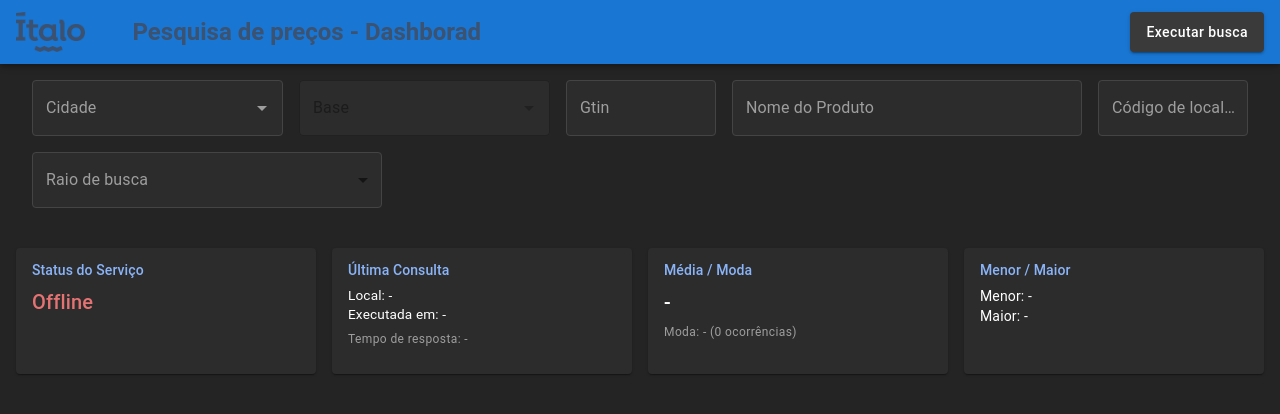
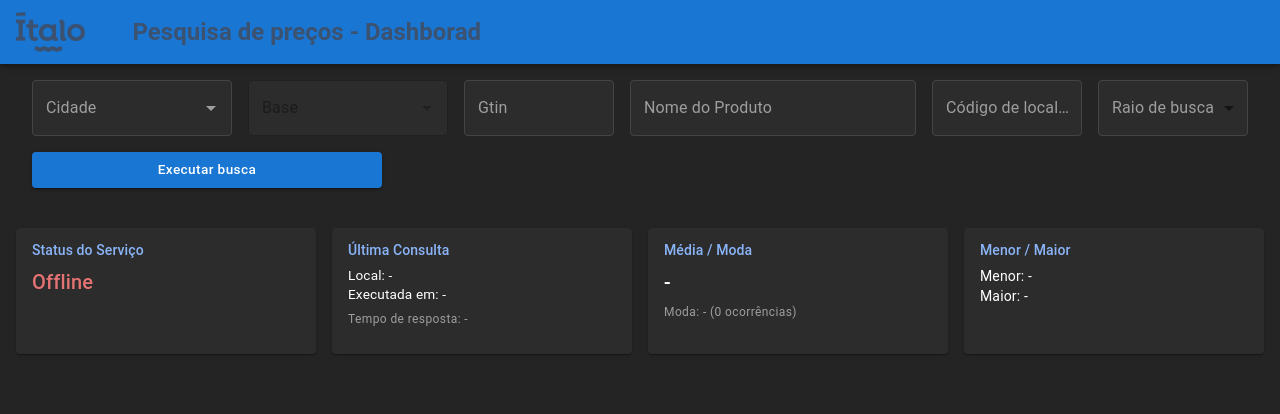
Before and after one commit to Grupo-Italo/Menor-Preco, a React (Vite) app: page / in a window 1280 px wide. Shown: the top 414 px of the page. Built offline with nearby package versions, Linux system fonts and the light colour scheme; no server answers.

Commit message:
modificado layput

```diff
--- a/src/components/Header.jsx
+++ b/src/components/Header.jsx
@@ -3,7 +3,6 @@ import Box from '@mui/material/Box';
 import Toolbar from '@mui/material/Toolbar';
 import Typography from '@mui/material/Typography';
 import Container from '@mui/material/Container';
-import { Button } from '@mui/material';
 
 export function Header() {
 
@@ -33,19 +32,6 @@ export function Header() {
                         Pesquisa de preços - Dashborad
                     </Typography>
                     <Box sx={{ flexGrow: 1 }} />
-                    <Button
-                        variant="contained"
-                        onClick={() => window.dispatchEvent(new CustomEvent('executarBusca'))}
-                        sx={{
-                            backgroundColor: '#3a3a3a',
-                            color: 'white',
-                            textTransform: 'none',
-                            '&:hover': { backgroundColor: '#323232' },
-                            height: 40,
-                        }}
-                    >
-                        Executar busca
-                    </Button>
                 </Toolbar>
             </Container>
         </AppBar>
--- a/src/components/Search.jsx
+++ b/src/components/Search.jsx
@@ -1,10 +1,10 @@
 import TextField from '@mui/material/TextField';
 import Autocomplete from '@mui/material/Autocomplete';
 import MenuItem from '@mui/material/MenuItem';
-import { Box, Snackbar, Alert, Backdrop, CircularProgress } from '@mui/material';
+import { Box, Snackbar, Alert, Backdrop, CircularProgress, Button } from '@mui/material';
 import { useState, useEffect } from 'react';
 import { useApi } from '../hooks/useApi';
-import { inputStyles, autocompleteStyles, readOnlyInputStyles, largeInputStyles, smallInputStyles, loadingStyles } from '../styles/inputStyles';
+import { inputStyles, readOnlyInputStyles, largeInputStyles, smallInputStyles, loadingStyles, buttonSearchStyles } from '../styles/inputStyles';
 
 export function Search({ onDataFetched }) {
     const [selectedCidade, setSelectedCidade] = useState(null);
@@ -199,6 +199,14 @@ export function Search({ onDataFetched }) {
                 <MenuItem value={100}>100 Metros</MenuItem>
             </TextField>
 
+            <Button
+                variant="contained"
+                onClick={() => window.dispatchEvent(new CustomEvent('executarBusca'))}
+                sx={buttonSearchStyles}
+            >
+                Executar busca
+            </Button>
+
             <Snackbar
                 open={snackbar.open}
                 autoHideDuration={4000}
--- a/src/styles/inputStyles.js
+++ b/src/styles/inputStyles.js
@@ -44,9 +44,23 @@ export const readOnlyInputStyles = {
 
 export const largeInputStyles = {
     ...autocompleteStyles,
-    minWidth: '250px',
-    maxWidth: '500px',
-    flex: '1.5 1 auto'
+    minWidth: '200px',
+    maxWidth: '370px',
+    flex: '1.1 1 auto'
+};
+
+export const buttonSearchStyles = {
+    backgroundColor: '#1976d2',
+    color: 'white',
+    textTransform: 'none',
+    fontSize: '0.85rem',
+    padding: '6px 10px',
+    flex: '0.5 1 auto',
+    minWidth: '100px',
+    alignSelf: 'center',
+    '&:hover': {
+        backgroundColor: '#1565c0'
+    }
 };
 
 export const smallInputStyles = {
```
